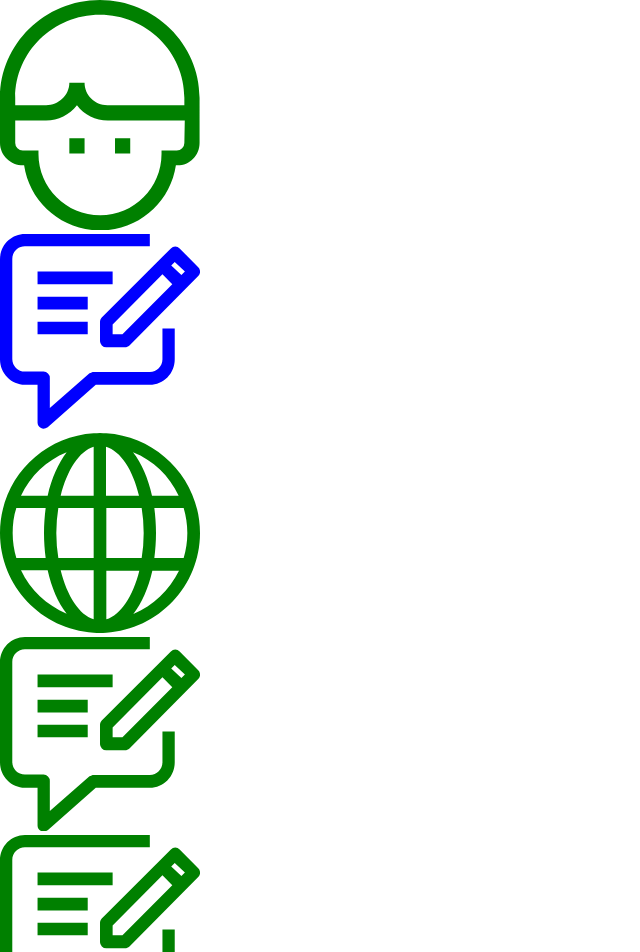
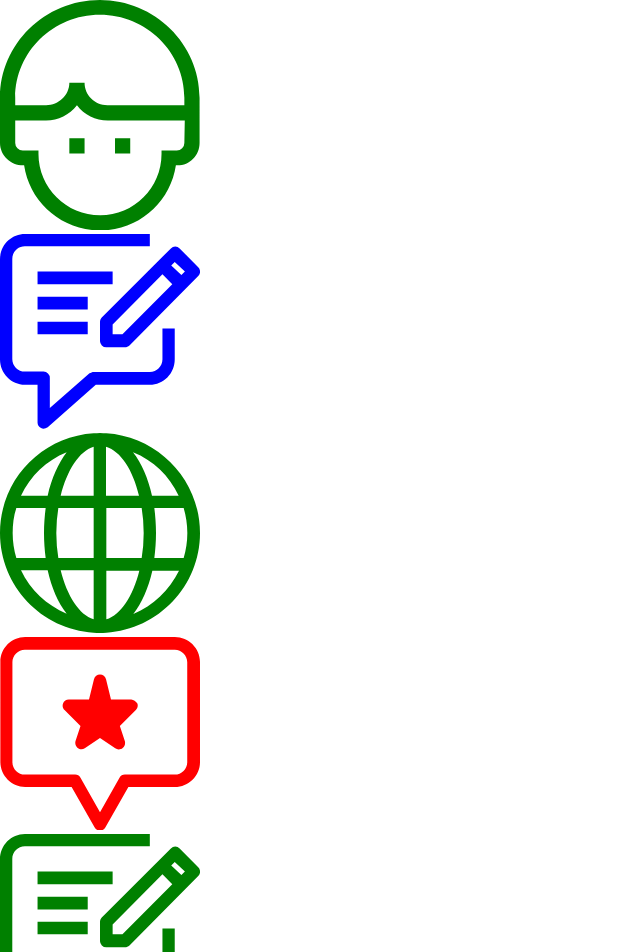
Before and after one commit to in-touch-dev/icon-library, a React (Create React App) app: page / in a window 1280 px wide. Shown: the top 952 px of the page, without its empty margins (0-640 px from the left). Built offline with nearby package versions, Linux system fonts and the light colour scheme.

Commit message:
finsish profile component

```diff
--- a/src/App.js
+++ b/src/App.js
@@ -31,8 +31,8 @@ const App = props => {
 			</div>
 			<div>
 				<Icon
-					iconName={'message'}
-					fill={'green'}
+					iconName={'profile'}
+					fill={'red'}
 					width={'200px'}
 					ariaHidden={'true'}
 					focusable={'false'}
--- a/src/components/icons/InTouchIcons.js
+++ b/src/components/icons/InTouchIcons.js
@@ -2,6 +2,7 @@ import React from 'react';
 import Account from './Account';
 import Message from './Message';
 import Network from './Network';
+import Profile from './Profile';
 
 const Icon = props => {
 	switch (props.iconName) {
@@ -11,6 +12,8 @@ const Icon = props => {
 			return <Message {...props} />;
 		case 'network':
 			return <Network {...props} />;
+		case 'profile':
+			return <Profile {...props} />;
 		default:
 			return <div>Check the iconName prop is correct</div>;
 	}
--- a/src/components/icons/Network.js
+++ b/src/components/icons/Network.js
@@ -8,7 +8,7 @@ const Network = props => {
 
 	return (
 		<svg
-			className="message-icon"
+			className="network-icon"
 			style={style}
 			xmlns="http://www.w3.org/2000/svg"
 			xmlnsXlink="http://www.w3.org/1999/xlink"
--- a/src/components/icons/Profile.js
+++ b/src/components/icons/Profile.js
@@ -8,20 +8,20 @@ const Profile = props => {
 
 	return (
 		<svg
+			className="profile-icon"
+			style={style}
 			xmlns="http://www.w3.org/2000/svg"
-			xmlns:xlink="http://www.w3.org/1999/xlink"
+			xmlnsXlink="http://www.w3.org/1999/xlink"
 			viewBox="0 0 56.4 54.6"
+			aria-hidden={props.ariaHidden}
+			focusable={props.focusable}
 		>
 			<defs>
 				<path id="A" d="M0 0h56.4v54.6H0z" />
 			</defs>
-			<clipPath id="B">
-				<use xlink:href="#A" />
-			</clipPath>
 			<path
 				d="M37 17.6h-5.7l-1.4-5.7c-.2-.8-.9-1.3-1.7-1.3s-1.5.5-1.7 1.3l-1.4 5.7h-5.7c-.7 0-1.4.4-1.6 1.1-.3.7-.1 1.4.4 1.9l4.5 4.5-1.4 4.2c-.2.7 0 1.5.6 2s1.4.5 2 .1l4.3-2.9 4.3 2.9a1.69 1.69 0 0 0 1 .3c.4 0 .8-.1 1.1-.4.6-.5.8-1.2.6-2l-1.4-4.2 4.5-4.5c.5-.5.7-1.3.4-1.9-.4-.6-1-1-1.7-1.1m15.8 17.7c0 1.9-1.6 3.5-3.5 3.5H35.2c-.6 0-1.2.3-1.5.9l-5.5 9.7-5.5-9.7c-.3-.6-.9-.9-1.5-.9H7c-1.9 0-3.5-1.6-3.5-3.5V7.1c0-1.9 1.6-3.5 3.5-3.5h42.3c1.9 0 3.5 1.6 3.5 3.5v28.2zM49.3 0H7.1c-3.9 0-7 3.2-7 7v28.2c0 3.9 3.2 7.1 7 7.1h13.1l6.5 11.4c.3.6.9.9 1.5.9s1.2-.3 1.5-.9l6.5-11.4h13.1c3.9 0 7.1-3.2 7.1-7V7c0-3.8-3.2-7-7.1-7"
-				clip-path="url(#B)"
-				fill="#30353a"
+				fill={props.fill}
 			/>
 		</svg>
 	);
```
